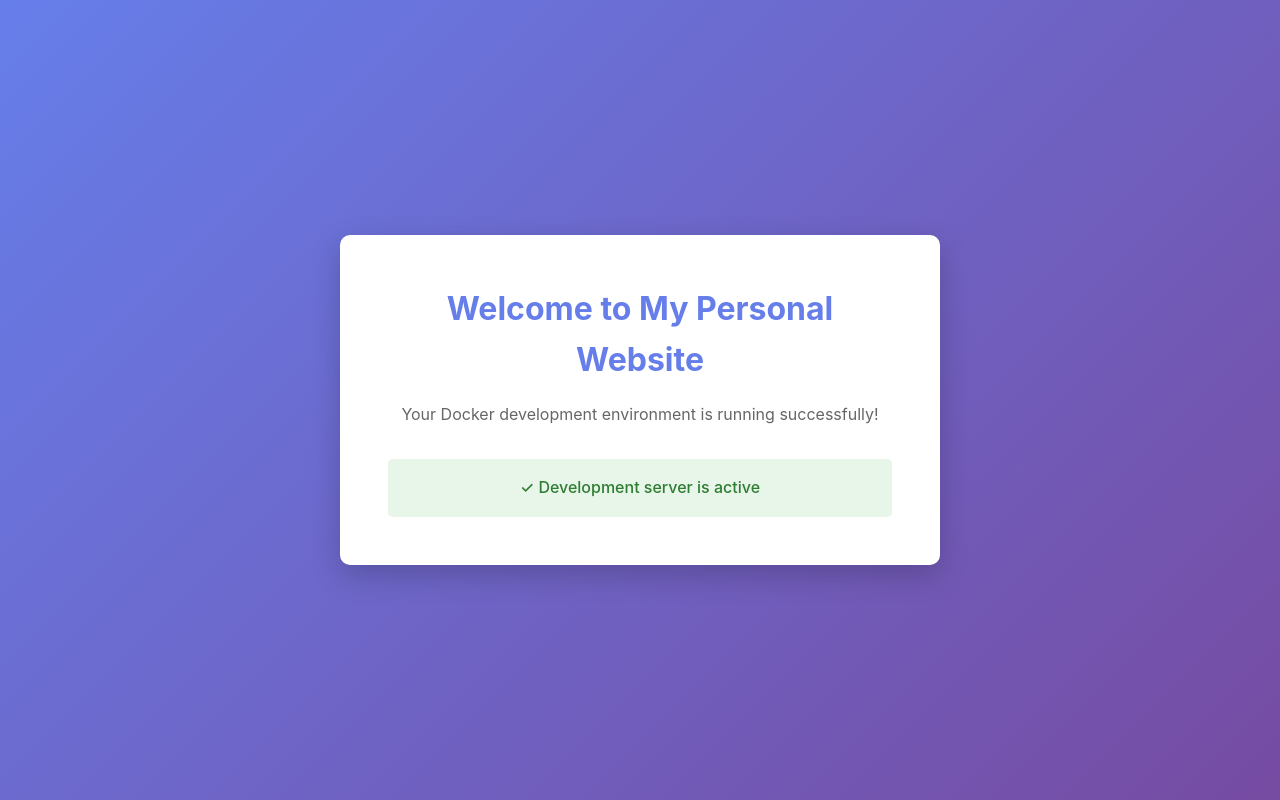
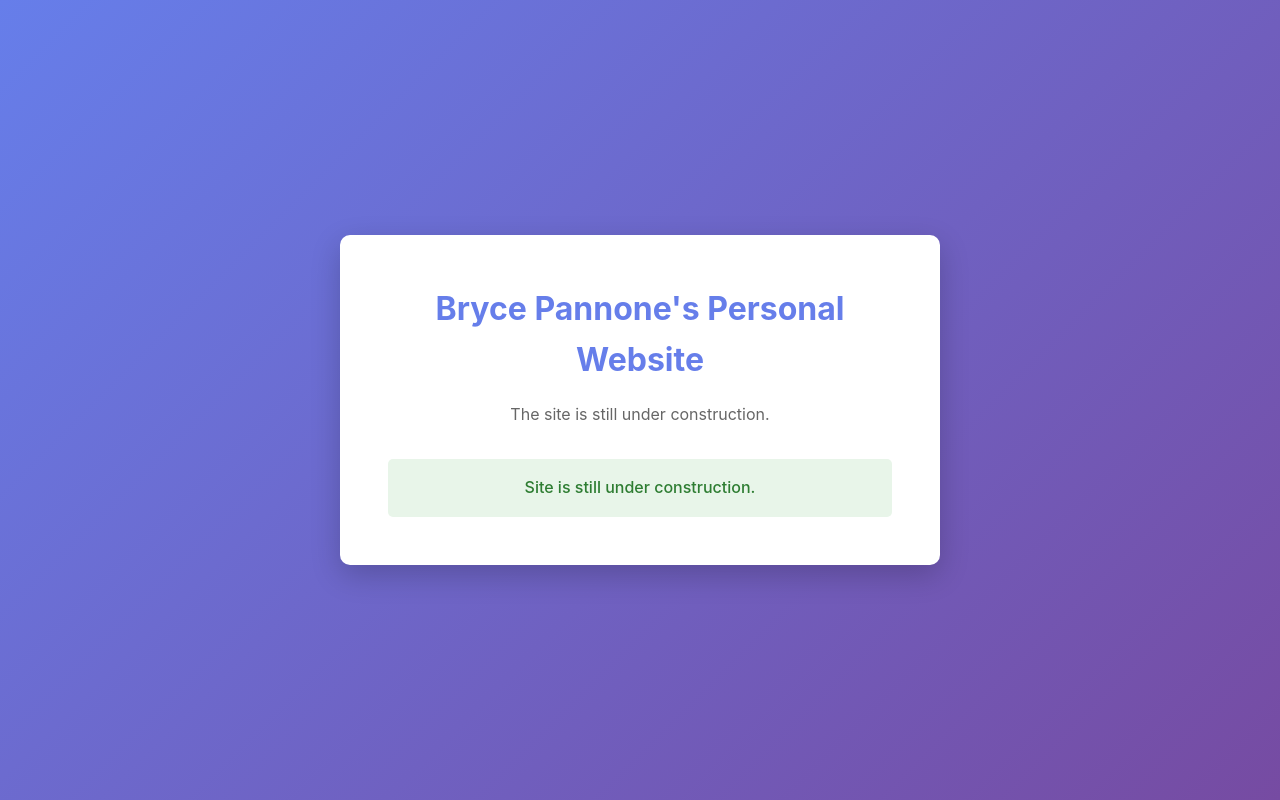
Before and after one commit to Bpannone04/bpannone.github.io, a plain HTML site: page index.html in a window 1280 px wide. Drawn offline with Linux system fonts and the light colour scheme.

Commit message:
Index message change

```diff
--- a/index.html
+++ b/index.html
@@ -53,10 +53,10 @@
 </head>
 <body>
     <div class="container">
-        <h1>Welcome to My Personal Website</h1>
-        <p>Your Docker development environment is running successfully!</p>
+        <h1>Bryce Pannone's Personal Website</h1>
+        <p>The site is still under construction.</p>
         <div class="status">
-            ✓ Development server is active
+            Site is still under construction.
         </div>
     </div>
     <script src="js/main.js"></script>
```
